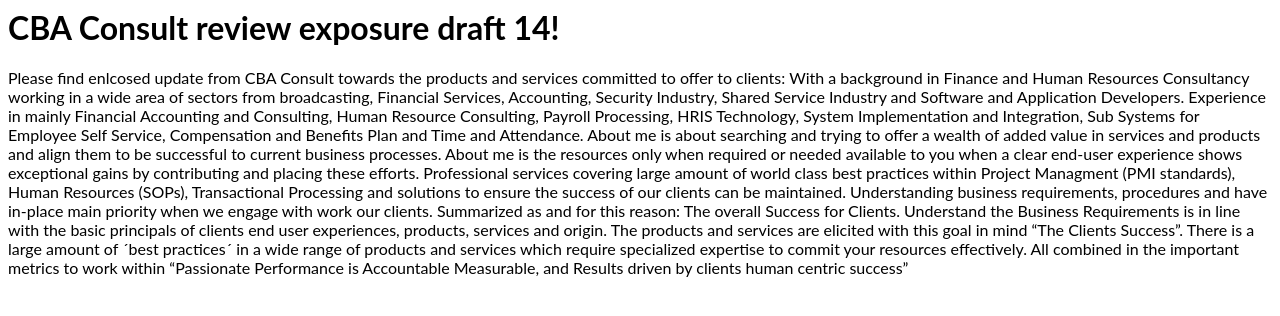
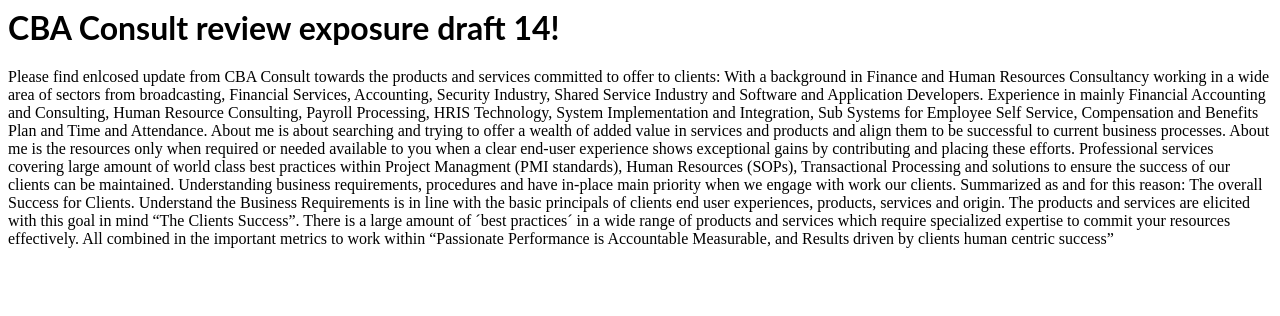
Before and after one commit to mdresch/angular-micro-sites, an Angular app: page / in a window 1280 px wide. Shown: the top 316 px of the page. Built offline with nearby package versions, Linux system fonts and the light colour scheme.

Commit message:
1 file modified

```diff
--- a/src/app/app.component.html
+++ b/src/app/app.component.html
@@ -1,22 +1,26 @@
 <hello name="{{ name }}"></hello>
-<p>
 
+	Please find enlcosed update from CBA Consult towards the products and services committed to offer to clients:
 
-  Please find enlcosed update from CBA Consult towards the products and services committed to offer to clients:
+	With a background in Finance and Human Resources Consultancy working in a wide area of sectors from broadcasting,
+	Financial Services, Accounting, Security Industry, Shared Service Industry and Software and Application Developers.
 
-  With a background in Finance and Human Resources Consultancy working in a wide area of sectors from broadcasting, Financial Services, Accounting, Security Industry, Shared Service Industry and Software and Application Developers.
+	Experience in mainly Financial Accounting and Consulting, Human Resource Consulting, Payroll Processing, HRIS
+	Technology, System Implementation and Integration, Sub Systems for Employee Self Service, Compensation and Benefits
+	Plan and Time and Attendance.
 
-  Experience in mainly Financial Accounting and Consulting, Human Resource Consulting, Payroll Processing, HRIS Technology, System Implementation and Integration, Sub Systems for Employee Self Service, Compensation and Benefits Plan and Time and Attendance.
+	About me is about searching and trying to offer a wealth of added value in services and products and align them to
+	be successful to current business processes. About me is the resources only when required or needed available to you
+	when a clear end-user experience shows exceptional gains by contributing and placing these efforts.
 
-  About me is about searching and trying to offer a wealth of added value in services and products and align them to be successful to current business processes. About me is the resources only when required or needed available to you when a clear end-user experience shows exceptional gains by contributing and placing these efforts.
+	Professional services covering large amount of world class best practices within Project Managment (PMI standards),
+	Human Resources (SOPs), Transactional Processing and solutions to ensure the success of our clients can be maintained.
 
-  Professional services covering large amount of world class best practices within Project Managment (PMI standards), Human Resources (SOPs), Transactional Processing and solutions to ensure the success of our clients can be maintained.
+	Understanding business requirements, procedures and have in-place main priority when we engage with work our
+	clients. Summarized as and for this reason: The overall Success for Clients. Understand the Business Requirements is
+	in line with the basic principals of clients end user experiences, products, services and origin. The products and
+	services are elicited with this goal in mind “The Clients Success”.
 
-  Understanding business requirements, procedures and have in-place main priority when we engage with work our clients. Summarized as and for this reason: The overall Success for Clients. Understand the Business Requirements is in line with the basic principals of clients end user experiences, products, services and origin. The products and services are elicited with this goal in mind “The Clients Success”.
-
-  There is a large amount of ´best practices´ in a wide range of products and services which require specialized expertise to commit your resources effectively. All combined in the important metrics to work within “Passionate Performance is Accountable Measurable, and Results driven by clients human centric success”
-
-</p>
-
-
-<div class='zift_plugin' id='8a99822c7197c53801719880a56a2c94'></div>
+	There is a large amount of ´best practices´ in a wide range of products and services which require specialized
+	expertise to commit your resources effectively. All combined in the important metrics to work within “Passionate
+	Performance is Accountable Measurable, and Results driven by clients human centric success”
```
